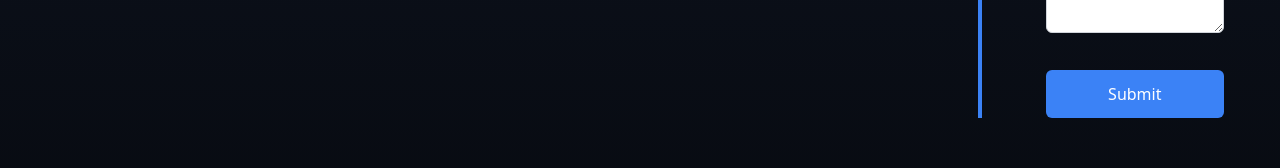
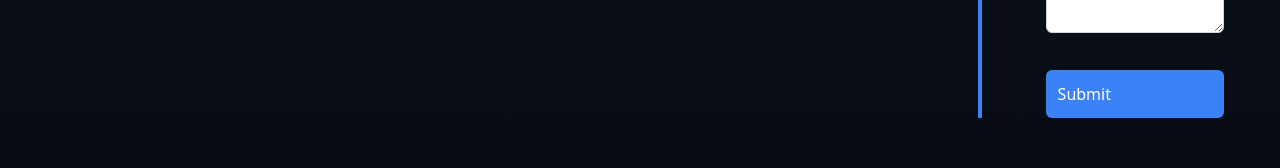
Before and after one commit to piyush-bit/new-IIC-website, a React (Vite) app: page / in a window 1280 px wide. Shown: the part 6216-6384 px from the top of the page. Built offline with nearby package versions, Linux system fonts and the light colour scheme; a web font is replaced by a local one.

Commit message:
mail to itegration

```diff
--- a/src/contactus.jsx
+++ b/src/contactus.jsx
@@ -1,3 +1,4 @@
+import { form } from 'framer-motion/client';
 import React, { useState } from 'react';
 import { FaLocationArrow, FaEnvelope, FaPhone } from 'react-icons/fa';
 
@@ -16,6 +17,9 @@ const ContactUs = () => {
       [name]: value,
     });
   };
+
+  console.log(formData);
+
 
   const handleSubmit = (e) => {
     e.preventDefault();
@@ -60,7 +64,7 @@ const ContactUs = () => {
                 value={formData.name}
                 onChange={handleInputChange}
                 required
-                className="mt-2 p-3 border border-gray-300 rounded-md text-sm w-full"
+                className="mt-2 p-3 border border-gray-300 rounded-md text-sm w-full text-black"
               />
             </label>
 
@@ -72,7 +76,7 @@ const ContactUs = () => {
                 value={formData.email}
                 onChange={handleInputChange}
                 required
-                className="mt-2 p-3 border border-gray-300 rounded-md text-sm w-full"
+                className="mt-2 p-3 border border-gray-300 rounded-md text-sm w-full text-black"
               />
             </label>
 
@@ -83,7 +87,7 @@ const ContactUs = () => {
                 name="phone"
                 value={formData.phone}
                 onChange={handleInputChange}
-                className="mt-2 p-3 border border-gray-300 rounded-md text-sm w-full"
+                className="mt-2 p-3 border border-gray-300 rounded-md text-sm w-full text-black"
               />
             </label>
 
@@ -94,16 +98,27 @@ const ContactUs = () => {
                 value={formData.message}
                 onChange={handleInputChange}
                 required
-                className="mt-2 p-3 border border-gray-300 rounded-md text-sm h-32 w-full"
+                className="mt-2 p-3 border border-gray-300 rounded-md text-sm h-32 w-full text-black"
               />
             </label>
 
-            <button
-              type="submit"
-              className="mt-4 p-3 bg-blue-500 text-white rounded-md hover:bg-blue-600 transition"
-            >
-              Submit
-            </button>
+
+              <a
+                  href={`mailto:iic.vssut@gmail.com?subject=Contact%20Us&body=Name:%20${encodeURIComponent(
+                    formData.name
+                  )}%0AEmail:%20${encodeURIComponent(formData.email)}%0APhone:%20${encodeURIComponent(
+                    formData.phone
+                  )}%0AMessage:%20${encodeURIComponent(formData.message)}`}
+                  className="mt-4 p-3 bg-blue-500 text-white rounded-md hover:bg-blue-600 transition"
+                  onClick={(e) => {
+                    if (!formData.name || !formData.email || !formData.message) {
+                      e.preventDefault(); // Prevent navigation if required fields are missing
+                      alert('Please fill in all required fields.');
+                    }
+                  }}
+                >
+                  Submit
+                </a>
           </form>
         </div>
       </div>
```
